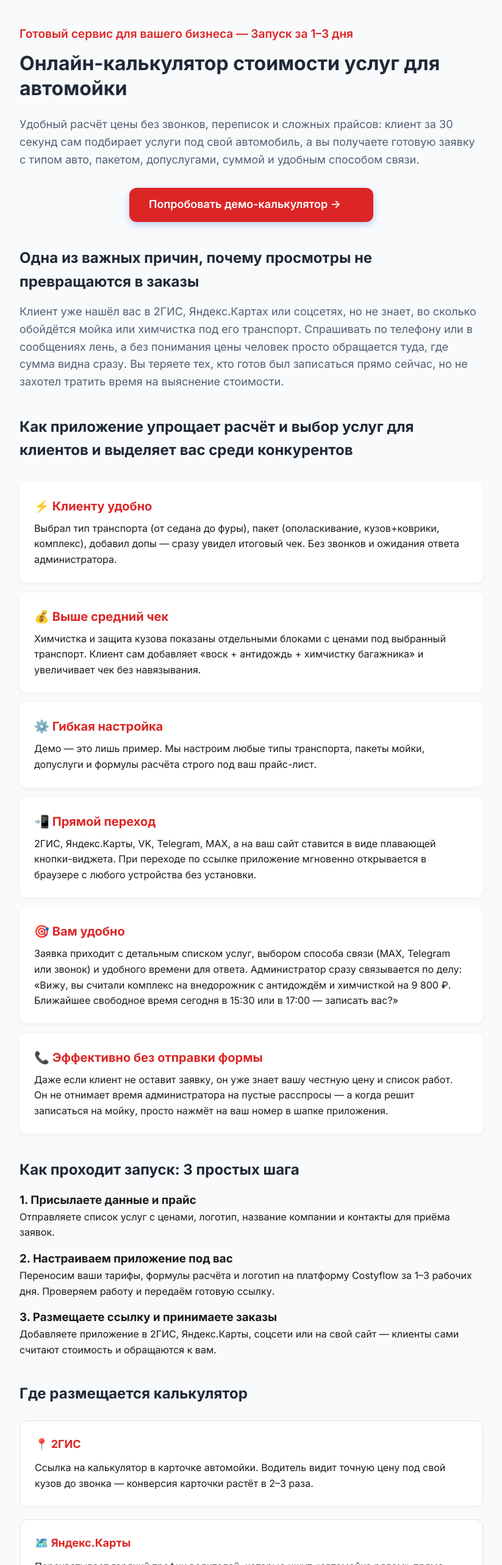
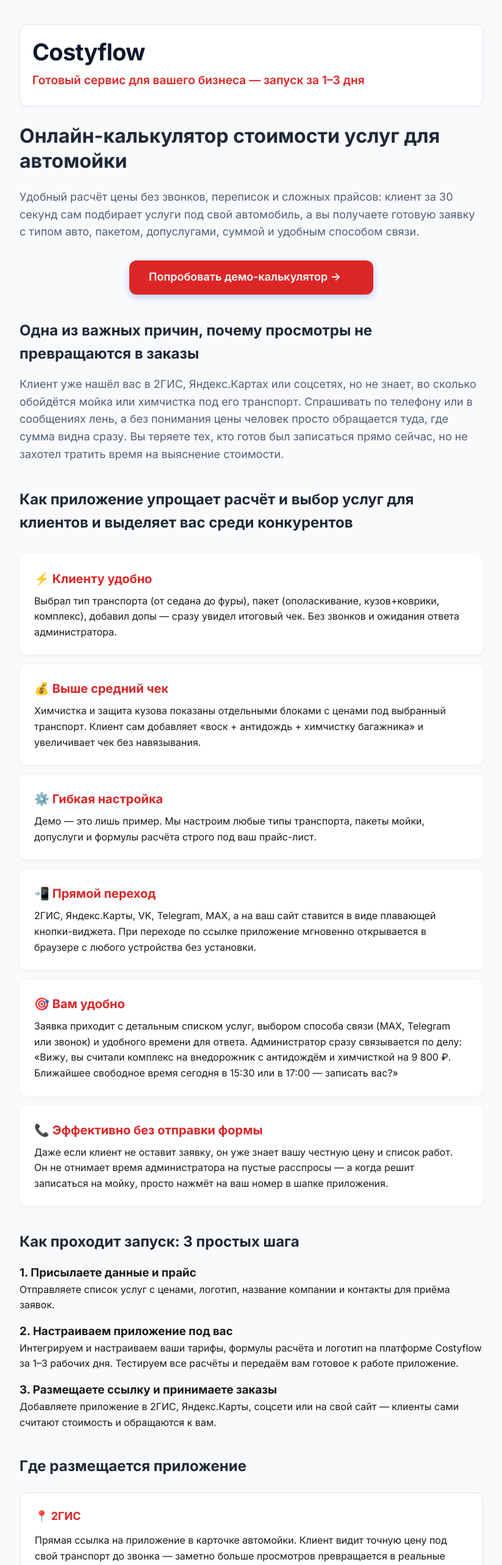
Before and after one commit to Vi-Stakhanov/cleaning-calc-react, a React (Vite) app: page /carwash/offer in a window 1280 px wide. Shown: the top 2566 px of the page at 61% size, without its empty margins (228-1051 px from the left). Built offline with nearby package versions, Linux system fonts and the light colour scheme.

Commit message:
Кп offer в процессе v-last

```diff
--- a/src/App.css
+++ b/src/App.css
@@ -27,7 +27,7 @@
   --color-text-secondary: #526074;
   --color-text-muted: #b8b8b8;
   --color-border: #374151;
-  --color-border-light: #374151;
+  --color-border-light: #a8b2c3;
 }
 
 /* Сброс стилей legend */
@@ -770,7 +770,7 @@ body {
 .back-button {
   background: none;
   border: none;
-  color: var(--color-primary);
+  color: var(--color-text-secondary);
   font-size: 18px;
   font-weight: 500;
   cursor: pointer;
@@ -784,6 +784,10 @@ body {
 
 .back-button:hover {
   opacity: 0.7;
+}
+
+.back-button  span {
+
 }
 
 .mobile-company {
@@ -828,8 +832,8 @@ body {
   right: 0;
   z-index: 50;
   background: var(--color-surface);
-  border-top: 1px solid var(--color-border);
-  padding: 8px 20px;
+  border-top: 1px solid var(--color-border-light);
+  padding: 12px 16px;
   display: flex;
   align-items: center;
   justify-content: space-between;
@@ -846,6 +850,22 @@ body {
   font-size: 24px;
   font-weight: 700;
   color: var(--color-primary);
+}
+
+.brand-header {
+  background: #ffffff;
+  border: 1px solid #e2e8f0;
+  border-radius: 12px;
+  padding: 14px 20px;
+  margin-bottom: 28px;
+  box-shadow: 0 2px 10px rgba(15, 23, 42, 0.03);
+}
+
+.brand-name {
+  font-size: 38px;
+  font-weight: 800;
+  color: #0f172a;
+  letter-spacing: -0.02em;
 }
 
 @media (max-width: 1199px) {
@@ -1029,11 +1049,20 @@ body {
 .contact-block h2 {
   color: white;
   margin: 0 0 16px;
+  line-height: 1.3;
+}
+
+.contact-block .sub{
+  margin-bottom: 15px;
+}
+
+.contact-block .item{
+  margin-bottom: 5px;
 }
 
 .contact-block a {
   color: white;
-  text-decoration: underline;
+  text-decoration: none;
 }
 
 .contact-block .small {
--- a/src/components/BusinessOffer.jsx
+++ b/src/components/BusinessOffer.jsx
@@ -13,7 +13,10 @@ export default function BusinessOffer() {
     <div className="offer-page">
       {/* Первый экран (Hero) */}
       <div className="hero-block">
-        <span className="badge">Готовый сервис для вашего бизнеса — Запуск за 1–3 дня</span>
+        <div className="brand-header">
+          <span className="brand-name">Costyflow</span>
+          <span className="badge">Готовый сервис для вашего бизнеса — запуск за 1–3 дня</span>
+        </div>
         <h1>{offer.title}</h1>
         <p className="lead">{offer.lead}</p>
         <div className="hero-actions">
@@ -47,7 +50,7 @@ export default function BusinessOffer() {
         </div>
         <div className="step">
           <h3>2. Настраиваем приложение под вас</h3>
-          <p>Переносим ваши тарифы, формулы расчёта и логотип на платформу Costyflow за 1–3 рабочих дня. Проверяем работу и передаём готовую ссылку.</p>
+          <p>Интегрируем и настраиваем ваши тарифы, формулы расчёта и логотип на платформе Costyflow за 1–3 рабочих дня. Тестируем все расчёты и передаём вам готовое к работе приложение.</p>
         </div>
         <div className="step">
           <h3>3. Размещаете ссылку и принимаете заказы</h3>
@@ -56,7 +59,7 @@ export default function BusinessOffer() {
       </div>
 
       {/* Где подключается */}
-      <h2>Где размещается калькулятор</h2>
+      <h2>Где размещается приложение</h2>
       <div className="touchpoints">
         {(offer.touchpoints ?? []).map((t, i) => (
           <div className="touchpoint" key={i}>
@@ -69,14 +72,14 @@ export default function BusinessOffer() {
       {/* Стоимость */}
       <h2>Стоимость внедрения</h2>
       <div className="pricing">
-        <p className="price-main">от 20 000 ₽ — настройка и запуск сервиса (единоразово)</p>
+        <p className="price-main">20 000 ₽ — настройка и запуск приложения (единоразово)</p>
         <p className="price-sub">3 000 ₽/мес — обслуживание и техническая поддержка</p>
 
         <p className="price-includes">Что входит в стоимость:</p>
         <ul className="price-list">
-          <li>✓ Брендирование под вашу компанию (название, цвета, контакты, соцсети)</li>
+          <li>✓ Оформление под вашу компанию (логотип, название, контакты и ссылки на соцсети)</li>
           <li>✓ Настройка вашего прайс-листа и формул расчёта</li>
-          <li>✓ Хостинг, SSL-сертификат и ваш адрес (например, yourcompany.costyflow.ru)</li>
+          <li>✓ Домен, SSL-сертификат и ваш адрес (например, yourcompany.costyflow.ru)</li>
           <li>✓ Мгновенная отправка заявок в Telegram и на почту</li>
           <li>✓ Оперативное обновление цен и услуг по вашему запросу</li>
           <li>✓ Плавающий виджет-кнопка для установки на ваш сайт</li>
@@ -86,7 +89,7 @@ export default function BusinessOffer() {
         <p className="price-note">
           Вам не нужен программист. Вам не нужно ничего администрировать — мы берём всю техническую часть на себя.
         </p>
-        <p className="price-roi"><strong>Окупается за счёт новых заявок, которые раньше уходили без расчёта, и роста среднего чека.</strong></p>
+        <p className="price-roi"><strong>Окупается за счёт новых обращений от клиентов, которым неудобно звонить и выяснять цену вручную.</strong></p>
       </div>
 
       {/* Повторный призыв к демо */}
@@ -99,21 +102,28 @@ export default function BusinessOffer() {
       {/* Контакты */}
       <div className="contact-block">
         <h2>Хотите запустить такой же калькулятор?</h2>
-        <p>Напишите нам — ответим на вопросы и подготовим расчёт под ваш прайс.</p>
-        <p>
+        <p className='sub'>Напишите нам — ответим на вопросы и подготовим расчёт под ваш прайс.</p>
+        <p className='item'>
           <strong>Telegram:</strong>{' '}
           <a href={`https://t.me{client.telegram.replace('@', '')}`} target="_blank" rel="noopener noreferrer">
             {client.telegram}
           </a>
         </p>
-        <p>
-          <strong>MAX:</strong> {client.max || client.phone}
+        <p className='item'>
+          <strong>MAX:</strong>{' '}
+          <a
+            href={`https://max.ru/${(client.max || client.phone).replace(/\D/g, '')}`}
+            target="_blank"
+            rel="noopener noreferrer"
+          >
+            {client.max || client.phone}
+          </a>
         </p>
-        <p>
+        <p className='item'>
           <strong>Телефон:</strong>{' '}
           <a href={`tel:${cleanPhone}`}>{client.phone}</a>
         </p>
-        <p className="contact-note">Готовое решение на базе платформы Costyflow. Запуск за 1–3 дня.</p>
+        <p className="contact-note">Готовое решение на базе платформы Costyflow. Запуск за 1 – 3 дня.</p>
       </div>
     </div>
   );
--- a/src/config/clients.js
+++ b/src/config/clients.js
@@ -36,9 +36,9 @@ export const clients = {
         { icon: '📞', title: 'Эффективно без отправки формы', text: 'Даже если клиент не оставит заявку, он уже знает вашу честную цену и список работ. Он не отнимает время менеджера на пустые расспросы — а когда решит заказать уборку, просто нажмёт на ваш номер в шапке приложения.'},
       ],
       touchpoints: [
-        { icon: '📍', title: '2ГИС', text: 'Прямая ссылка в карточке компании. Клиент видит стоимость до звонка — конверсия из просмотра в обращение растёт в 2–3 раза.' },
+        { icon: '📍', title: '2ГИС', text: 'Прямая ссылка в карточке компании. Клиент видит стоимость до звонка — заметно больше просмотров превращается в реальные обращения.' },
         { icon: '🗺️', title: 'Яндекс.Карты', text: 'Перехватывает горячий трафик людей, которые ищут «клининг рядом» прямо сейчас и хотят сразу узнать цену.' },
-        { icon: '📱', title: 'Соцсети и мессенджеры', text: 'Ссылка в шапке VK, Telegram и MAX. Подписчики переходят в один клик вместо однотипных вопросов в личку «скиньте прайс».' },
+        { icon: '📱', title: 'Соцсети и мессенджеры', text: 'Ссылка в шапке VK, Telegram и MAX. Подписчики переходят в один клик вместо однотипных вопросов в личку «сколько стоит уборка?».' },
         { icon: '🌐', title: 'Виджет на сайте', text: 'Плавающая кнопка в углу экрана. Готовый код из 3 строк — устанавливается на любой сайт за 10 минут без программиста.' },
         { icon: '🧾', title: 'QR-код для повторных заказов', text: 'Разместите QR-код на визитке или акте выполненных работ: клиент сможет в один клик рассчитать следующую уборку или химчистку мебели.' },
       ],
@@ -98,10 +98,10 @@ export const clients = {
         { icon: '📞', title: 'Эффективно без отправки формы', text: 'Даже если клиент не оставит заявку, он уже знает вашу честную цену и список работ. Он не отнимает время администратора на пустые расспросы — а когда решит записаться на мойку, просто нажмёт на ваш номер в шапке приложения.'},
       ],
       touchpoints: [
-        { icon: '📍', title: '2ГИС', text: 'Ссылка на калькулятор в карточке автомойки. Водитель видит точную цену под свой кузов до звонка — конверсия карточки растёт в 2–3 раза.' },
-        { icon: '🗺️', title: 'Яндекс.Карты', text: 'Перехватывает горячий трафик водителей, которые ищут «автомойка рядом» прямо сейчас и готовы записаться.' },
-        { icon: '📱', title: 'Соцсети и мессенджеры', text: 'Ссылка в шапке VK, Telegram и MAX. Подписчики считают стоимость в один клик вместо однотипных сообщений «скиньте прайс».' },
-        { icon: '🌐', title: 'Виджет на сайте', text: 'Плавающая кнопка в углу экрана. Готовый код из 3 строк — вставляется на любой сайт за 10 минут без программиста.' },
+        { icon: '📍', title: '2ГИС', text: 'Прямая ссылка на приложение в карточке автомойки. Клиент видит точную цену под свой транспорт до звонка — заметно больше просмотров превращается в реальные обращения.' },
+        { icon: '🗺️', title: 'Яндекс.Карты', text: 'Перехватывает горячий трафик клиентов, которые ищут «автомойка рядом» прямо сейчас и хотят сразу узнать цену.' },
+        { icon: '📱', title: 'Соцсети и мессенджеры', text: 'Ссылка в шапке VK, Telegram и MAX. Подписчики считают стоимость в один клик вместо однотипных вопросов в личку «сколько стоит комплекс?».' },
+        { icon: '🌐', title: 'Виджет на сайте', text: 'Плавающая кнопка в углу экрана. Готовый код из 3 строк — устанавливается на любой сайт за 10 минут без программиста.' },
         { icon: '🧽', title: 'QR-код в клиентской зоне', text: 'Разместите QR-код на стене в зоне ожидания: «Рассчитайте следующую мойку или химчистку онлайн». Постоянные клиенты сами изучают допуслуги без очереди у стойки.' },
       ],
     },
--- a/src/pages/Privacy.jsx
+++ b/src/pages/Privacy.jsx
@@ -9,7 +9,7 @@ export default function Privacy() {
         onClick={() => navigate(-1)}
         className="back-button"
       >
-        ← назад
+        ← <span>назад</span>
       </button>
 
       <h1 className="card-title" style={{ fontSize: '28px', marginBottom: '24px' }}>Политика конфиденциальности</h1>
```
